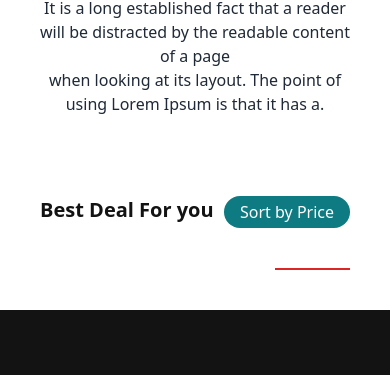
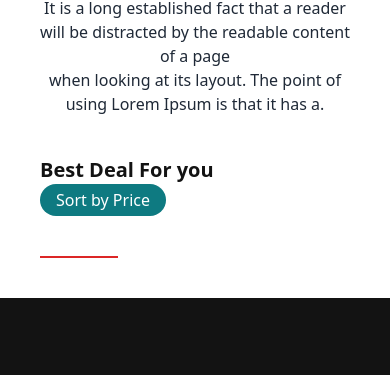
Before and after one commit to mehediNabil24/Pet-donation, a plain HTML site: page index.html in a window 390 px wide. Shown: the part 719-1094 px from the top of the page. Drawn offline with nearby package versions, Linux system fonts and the light colour scheme; no server answers.

Commit message:
added responsiveness

```diff
--- a/index.html
+++ b/index.html
@@ -51,18 +51,18 @@
     </div>
 <!-- button -->
 
-    <div id="button_container" class="flex flex-row justify-between mt-10">
+    <div id="button_container" class="md:flex flex-row justify-between mt-10">
 
     </div>
-    <div class="flex flex-row justify-between mt-10">
+    <div class="md:flex flex-row justify-between mt-10">
         <p class="text-[#131313] text-xl font-semibold">Best Deal For you</p>
         <button class="bg-[#0E7A81] px-4 py-1 text-white rounded-2xl">Sort by Price</button>
     </div>
     <div id="loading-spinner" class="hidden text-center my-40">
         <span class="loading loading-spinner text-info"></span>
     </div>
-   <div class="flex flex-row justify-between gap-3 ">
-    <div id="all_items" class=" grid grid-cols-3 gap-3 w-3/4">
+   <div class="md:flex flex-row justify-between gap-3 ">
+    <div id="all_items" class=" grid grid-cols-1 md:grid-cols-3  gap-3 w-3/4">
 
 
     </div>
```
